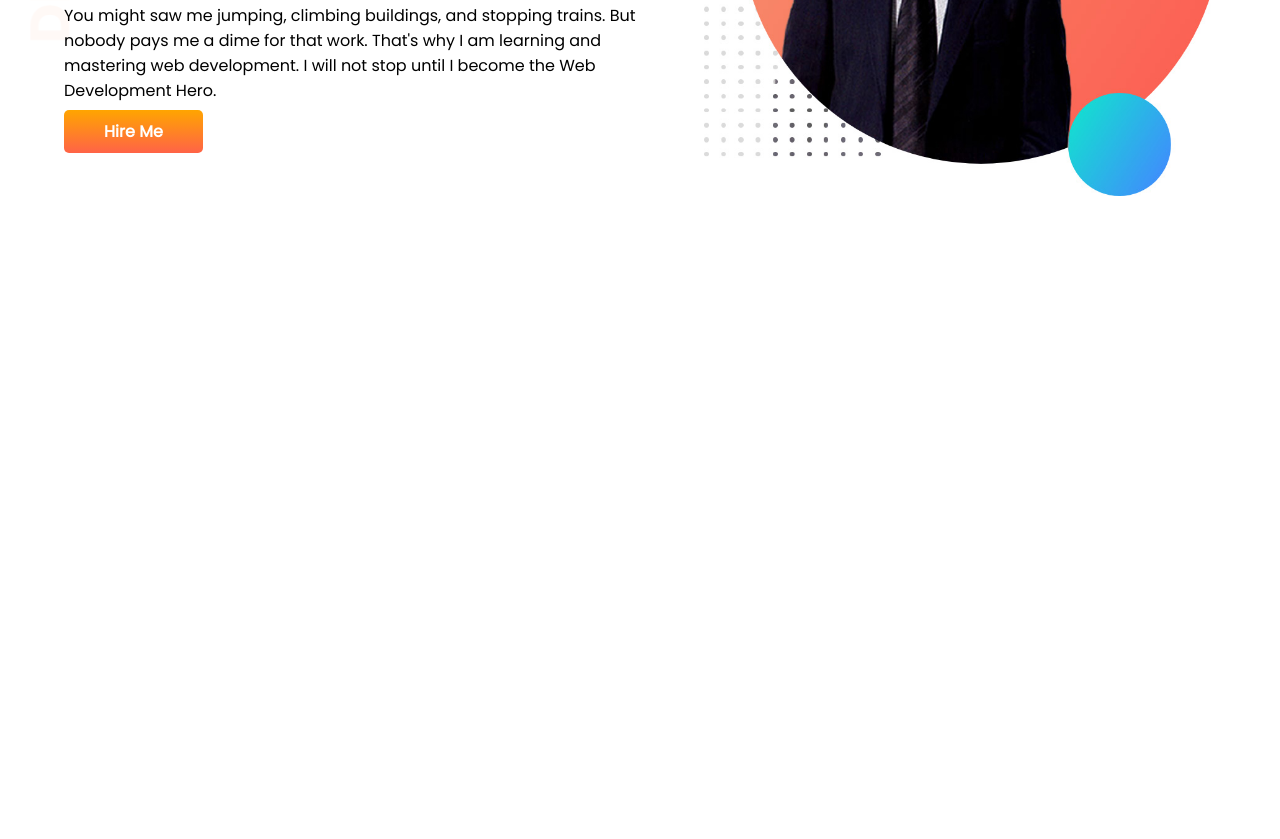
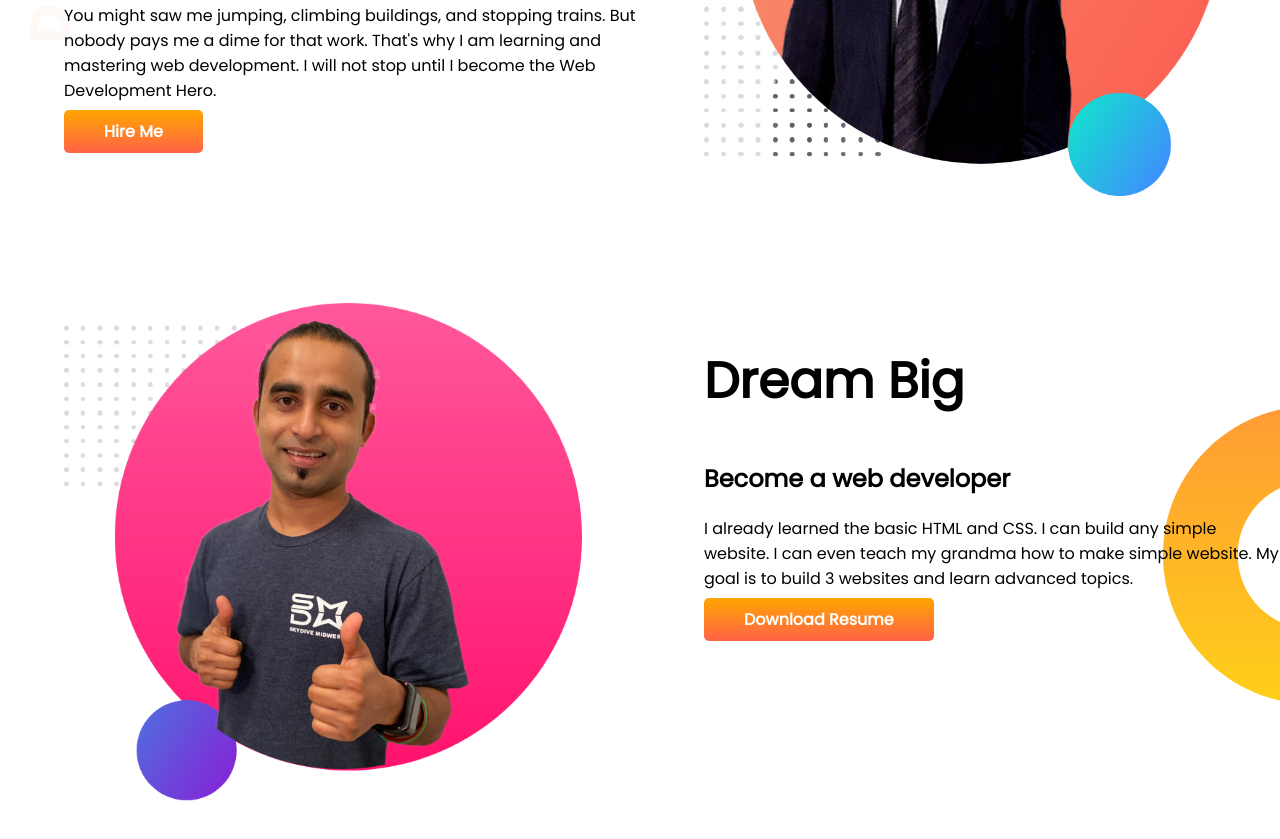
Before and after one commit to Abdullahpeas/portfolio-developer, a plain HTML site: page index.html in a window 1280 px wide. Shown: the part 319-1158 px from the top of the page. Before the commit the page ends 800 px from the top, so only its background shows below. Drawn offline with Linux system fonts and the light colour scheme.

Commit message:
dream big added

```diff
--- a/index.html
+++ b/index.html
@@ -14,7 +14,7 @@
 
 <body>
 
-    <section>
+    <section class="top-banner">
 
         <div class="half-width">
             <h1>Welcome to</h1>
@@ -32,6 +32,25 @@
         </div>
 
     </section>
+
+    <section class="dream-big">
+
+        <div class="half-width">
+            <img src="images/jhankar2.png" alt="">
+        </div>
+
+        <div class="half-width">
+            <h1>Dream Big</h1>
+            <h2>Become a web developer</h2>
+            <p>I already learned the basic HTML and CSS. I can build any simple website. I can even teach my grandma how
+                to
+                make simple website. My goal is to build 3 websites and learn advanced topics.</p>
+            <a class="link-button" target="_blank" href="">Download Resume</a>
+
+        </div>
+
+
+    </section>
 </body>
 
 </html>
--- a/style.css
+++ b/style.css
@@ -10,8 +10,7 @@ h1{
 }
 section{
     display: flex;
-    background-image: url(images/top-banner.png);
-    background-repeat: no-repeat;
+    margin-bottom: 100px;
 }
 .half-width{
     width: 50%;
@@ -28,3 +27,12 @@ section{
     border-radius: 5px;
     color: white;
 }
+.top-banner{
+    background-image: url(images/top-banner.png);
+    background-repeat: no-repeat;
+}
+.dream-big{
+    background-image: url(images/dream-bg.png);
+    background-repeat: no-repeat;
+    background-position: right;
+}
```
